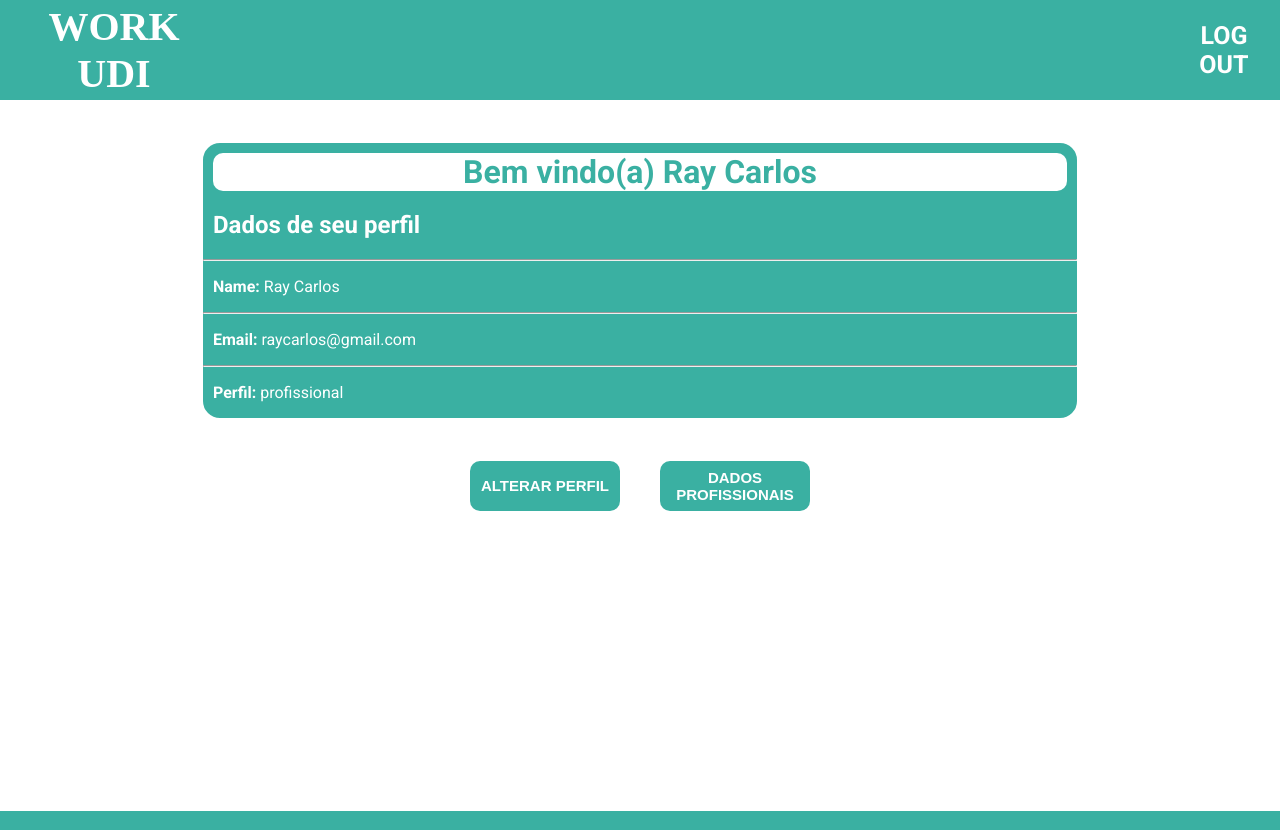
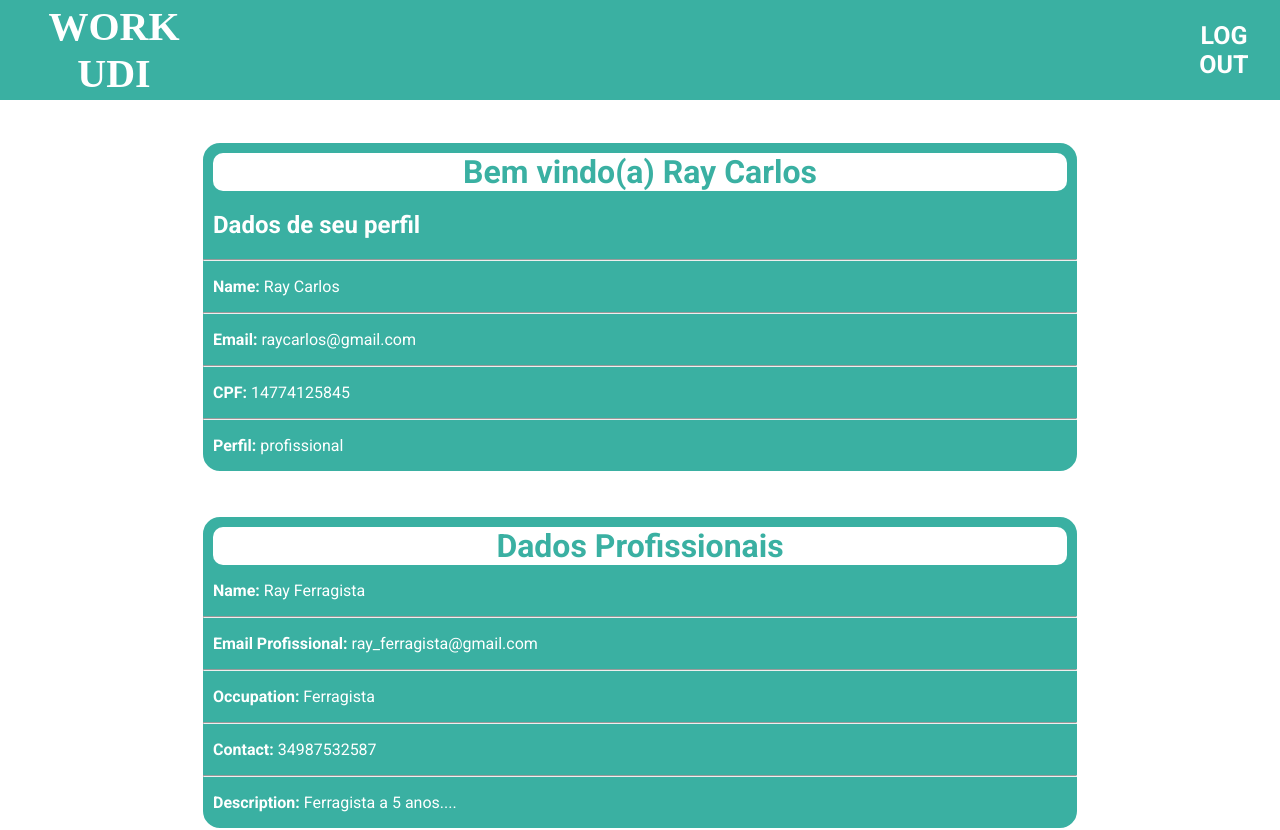
Before and after one commit to raycarlos17/Work-udi, a React (Create React App) app: page /profissional/1 in a window 1280 px wide. Shown: the top 830 px of the page. Built offline with nearby package versions, Linux system fonts and the light colour scheme; data requests are answered from the project's data file; a web font is replaced by a local one.

Commit message:
Inclusao do campo cpf em registro e perfil

```diff
--- a/backend/db.json
+++ b/backend/db.json
@@ -2,15 +2,17 @@
   "users": [
     {
       "id": 1,
-      "name": "Ray Carlos",
+      "name": "Ray Carlos ",
       "email": "raycarlos@gmail.com",
-      "perfil": "profissional",
-      "password": "123456"
+      "cpf": "14774125845",
+      "password": "123456",
+      "perfil": "profissional"
     },
     {
       "id": 2,
       "name": "Carlos",
       "email": "carlos@gmail.com",
+      "cpf": "85245695132",
       "password": "123456",
       "perfil": "profissional"
     },
@@ -18,6 +20,7 @@
       "id": 3,
       "name": "Vanessa",
       "email": "vanessa@gmail.com",
+      "cpf": "25885214774",
       "password": "123456",
       "perfil": "profissional"
     },
@@ -25,6 +28,7 @@
       "id": 4,
       "name": "Thiago",
       "email": "thiago@gmail.com",
+      "cpf": "75335785265",
       "password": "123456",
       "perfil": "profissional"
     },
@@ -32,6 +36,7 @@
       "id": 5,
       "name": "Lucas",
       "email": "lucas@gmail.com",
+      "cpf": "98985214787",
       "password": "123456",
       "perfil": "profissional"
     },
@@ -39,6 +44,7 @@
       "id": 6,
       "name": "Fernando",
       "email": "fernando@gmail.com",
+      "cpf": "36985214774",
       "password": "123456",
       "perfil": "profissional"
     },
@@ -46,6 +52,7 @@
       "id": 7,
       "name": "Gabriel",
       "email": "gabriel@gmail.com",
+      "cpf": "74102589630",
       "password": "123456",
       "perfil": "profissional"
     },
@@ -53,6 +60,7 @@
       "id": 8,
       "name": "Agnaldo",
       "email": "agnaldo@gmail.com",
+      "cpf": "98798798798",
       "password": "123456",
       "perfil": "profissional"
     },
@@ -60,6 +68,7 @@
       "id": 9,
       "name": "Pedro",
       "email": "pedro@gmail.com",
+      "cpf": "65465465465",
       "password": "123456",
       "perfil": "profissional"
     },
@@ -67,6 +76,7 @@
       "id": 10,
       "name": "João",
       "email": "joao@gmail.com",
+      "cpf": "32132132132",
       "password": "123456",
       "perfil": "profissional"
     },
@@ -74,6 +84,7 @@
       "id": 11,
       "name": "Carol",
       "email": "carol@gmail.com",
+      "cpf": "12312312312",
       "password": "123456",
       "perfil": "profissional"
     },
@@ -81,6 +92,7 @@
       "id": 12,
       "name": "Breno",
       "email": "breno@gmail.com",
+      "cpf": "45645645645",
       "password": "123456",
       "perfil": "profissional"
     },
@@ -88,6 +100,7 @@
       "id": 13,
       "name": "Raphael Henrique",
       "email": "raphael@gmail.com",
+      "cpf": "78978978978",
       "password": "123456",
       "perfil": "profissional"
     },
@@ -95,20 +108,12 @@
       "id": 14,
       "name": "Rafael",
       "email": "rafael@gmail.com",
+      "cpf": "74174174174",
       "password": "123456",
       "perfil": "profissional"
     }
   ],
   "workers": [
-    {
-      "id": 1,
-      "name": "Ray Carlos",
-      "email": "raycarlos_ferragista@gmail.com",
-      "emailLogin": "raycarlos@gmail.com",
-      "occupation": "Ferragista",
-      "contact": "34912341234",
-      "description": "Trabalho como ferragista a 5 anos"
-    },
     {
       "id": 2,
       "name": "Carlos",
@@ -175,6 +180,15 @@
       "emailLogin": "breno@gmail.com",
       "occupation": "Jardineiro",
       "contact": "34973918246"
+    },
+    {
+      "id": 1,
+      "name": "Ray Ferragista",
+      "email": "ray_ferragista@gmail.com",
+      "emailLogin": "raycarlos@gmail.com",
+      "occupation": "Ferragista",
+      "contact": "34987532587",
+      "description": "Ferragista a 5 anos...."
     }
   ]
 }
--- a/src/Routes.js
+++ b/src/Routes.js
@@ -16,7 +16,7 @@ function Routes(props) {
             <Route exact path='/login' component={Login} />
             <Route exact path='/register' component={Register} />
             <Route exact path='/workers/:id' component={Workers}/>
-            <Route exact path='/cliente/:id' component={HomeCliente}/>
+            <Route exact path='/cliente/:id' component={HomeCliente} isPrivate/>
             <Route exact path='/profissional/:id' component={HomeProfissional}/>
             <Route exact path='/register/perfil/profissional/:id' component={RegistrarPerfilProfissional}/>
             <Route exact path='/alterar/perfil/:id' component={AlterarDadosPerfil}/>
--- a/src/pages/AlteraDadosPerfil/index.js
+++ b/src/pages/AlteraDadosPerfil/index.js
@@ -9,6 +9,7 @@ const AlteraDadosPerfil = (props) => {
 
     const [name, setName] = useState('')
     const [email, setEmail] = useState('')
+    const [cpf, setCpf] = useState('')
     const [password, setPassword] = useState('')
     const [confirmPassword, setConfirmPassword] = useState('')
     const [perfil, setPerfil] = useState('')
@@ -26,8 +27,8 @@ const AlteraDadosPerfil = (props) => {
                         setListUser(result);
                         setName(result.name);
                         setEmail(result.email);
+                        setCpf(result.cpf)
                         setPerfil(result.perfil);
-                        console.log(result)
                     })
         }
         catch (error) {
@@ -49,6 +50,7 @@ const AlteraDadosPerfil = (props) => {
                     "id": listUser.id,
                     "name": name,
                     "email": email,
+                    "cpf": cpf,
                     "password": password,
                     "perfil": perfil
                 })
@@ -62,6 +64,31 @@ const AlteraDadosPerfil = (props) => {
             alert('Erro ao alterar dados')
 
             console.log(error)
+        }
+    }
+
+    function perfilSelect() {
+        if (listUser.perfil === 'cliente') {
+            return (
+                <select className='select-dados-perfil' defaultValue={'cliente'} onChange={e => setPerfil(e.target.value)}>
+                    <optgroup label="Profile">
+                        <option value={'cliente'}>Client</option>
+                        <option value={'profissional'} >Professional</option>
+                    </optgroup>
+                </select>
+            )
+
+        }
+        else if (listUser.perfil === 'profissional') {
+            return (
+                <select className='select-dados-perfil' defaultValue={'profissional'} onChange={e => setPerfil(e.target.value)}>
+                    <optgroup label="Profile">
+                        <option value={'cliente'}>Client</option>
+                        <option value={'profissional'}>Professional</option>
+                    </optgroup>
+                </select>
+            )
+
         }
     }
 
@@ -101,6 +128,10 @@ const AlteraDadosPerfil = (props) => {
                     <br />
                     <input className='input-altera-perfil' value={email || ''} onChange={e => setEmail(e.target.value)} type='text' placeholder={email} />
                     <br />
+                    <label>CPF: </label>
+                    <br />
+                    <input className='input-altera-perfil' value={cpf || ''} onChange={e => setCpf(e.target.value)} type='text' placeholder={cpf} />
+                    <br />
                     <label>Password: </label>
                     <br />
                     <input className='input-altera-perfil' value={password || ''} onChange={e => setPassword(e.target.value)} type='password' placeholder='Password' />
@@ -109,14 +140,7 @@ const AlteraDadosPerfil = (props) => {
                     <br />
                     <input className='input-altera-perfil' value={confirmPassword} onChange={e => setConfirmPassword(e.target.value)} type='password' placeholder='Confirm Password' />
                     <br />
-                    <label className='label-radio-alterar'>
-                        <input name='perfil' className='input-radio-alterar' type='radio' value={perfil} onChange={() => setPerfil('cliente')} />
-                            Client
-                        </label>
-                    <label className='label-radio-alterar'>
-                        <input name='perfil' className='input-radio-alterar' type='radio' value={perfil} onChange={() => setPerfil('profissional')} />
-                        Professional
-                        </label>
+                    {perfilSelect()}
                     <div className='div-button-registrar-profissional'>
                         <button onClick={handleClickUpdateWorker}>ALTERAR</button>
                         <button><Link className='link-button-perfil' to={`/${listUser.perfil}/${listUser.id}`}>PERFIL</Link></button>
--- a/src/pages/HomeCliente/index.js
+++ b/src/pages/HomeCliente/index.js
@@ -44,6 +44,8 @@ const HomeCliente = (props) => {
                 <hr />
                 <p><strong>Email: </strong>{listUser.email}</p>
                 <hr />
+                <p><strong>CPF: </strong>{listUser.cpf}</p>
+                <hr />
                 <p><strong>Perfil: </strong>{listUser.perfil}</p>
             </div>
             <div className='button-alterar-dados-client'>
--- a/src/pages/HomeProfissional/index.js
+++ b/src/pages/HomeProfissional/index.js
@@ -12,25 +12,25 @@ const HomeProfissional = (props) => {
     const [listWorker, setListWorker] = useState([])
 
     useEffect(() => {
-        async function fetchData() {
-            const id = await props.match.params.id
+        function fetchData() {
+            const id = props.match.params.id
             let user;
 
             try {
                 fetch(`http://localhost:3001/users/${id}`)
-                    .then(async response => await response.json())
+                    .then(async response => response.json())
                     .then(
                         async (result) => {
-                            await setListUser(result);
+                             setListUser(result);
                             user = result
                             try {
                                 fetch(`http://localhost:3001/workers`)
-                                    .then(async response => await response.json())
+                                    .then(async response => response.json())
                                     .then(
                                         async (result) => {
                                             result.map(async worker => {
                                                 if (user.email === worker.emailLogin) {
-                                                    await setListWorker(worker)
+                                                    setListWorker(worker)
                                                 }
                                                 else {
                                                     setListWorker(false)
@@ -74,6 +74,7 @@ const HomeProfissional = (props) => {
 
     return (
         <div>
+
             <Header>
                 <div className='div-ButtonLogOut'>
                     <ButtonLogOut />
@@ -87,6 +88,8 @@ const HomeProfissional = (props) => {
                 <hr />
                 <p><strong>Email: </strong>{listUser.email}</p>
                 <hr />
+                <p><strong>CPF: </strong>{listUser.cpf}</p>
+                <hr/>
                 <p><strong>Perfil: </strong>{listUser.perfil}</p>
             </div>
             {divWorker()}
--- a/src/pages/Login/index.js
+++ b/src/pages/Login/index.js
@@ -106,7 +106,7 @@ const Login = (props) => {
                 </div>
             </div>
             <div className='div-right'>
-                <div className='div-title'>Login</div>
+                <div className='div-title-login'>Login</div>
                 <p>Fill in the fields and login</p>
                 <br />
                 <br />
--- a/src/pages/Login/login.css
+++ b/src/pages/Login/login.css
@@ -75,7 +75,7 @@
     font-weight: bold;
 }
 
-.div-title{
+.div-title-login{
     width: auto;
     padding: 0;
     margin-top: 160px;
--- a/src/pages/Register/index.js
+++ b/src/pages/Register/index.js
@@ -9,14 +9,17 @@ import EmailIcon from '@material-ui/icons/Email';
 import LockIcon from '@material-ui/icons/Lock';
 import HomeIcon from '@material-ui/icons/Home';
 import LockOpenIcon from '@material-ui/icons/LockOpen';
+import PeopleIcon from '@material-ui/icons/People';
+import RecentActorsIcon from '@material-ui/icons/RecentActors';
 
 const Register = (props) => {
 
     const [name, setName] = useState('')
     const [email, setEmail] = useState('')
+    const [cpf, setCpf] = useState('')
     const [password, setPassword] = useState('')
     const [confirmPassword, setConfirmPassword] = useState('')
-    const [perfil, setPerfil] = useState('')
+    const [perfil, setPerfil] = useState('cliente')
     const [listUsers, setListUsers] = useState([])
 
     useEffect(() => {
@@ -48,6 +51,7 @@ const Register = (props) => {
                     "id": id,
                     "name": name,
                     "email": email,
+                    "cpf": cpf,
                     "password": password,
                     "perfil": perfil
                 })
@@ -73,22 +77,29 @@ const Register = (props) => {
 
     function confirmRegister(email) {
 
-        let emailConfirmerd = true
+        let emailConfirmed = true
+        let cpfConfirmed = true
 
         listUsers.map(users => {
 
             if (email === users.email) {
                 alert('Email ja registrado em sistema')
-                clearForms()
-                return emailConfirmerd = false
+                setEmail('')
+                return emailConfirmed = false
             }
-            return emailConfirmerd;
+
+            if(cpf === users.cpf) {
+                alert('CPF ja registrado em sistema')
+                setCpf('')
+                return cpfConfirmed = false
+            }
+            return emailConfirmed;
         })
-        if (email === '' || name === '' || password === '' || perfil === '') {
+        if (email === '' || name === '' || password === '' || perfil === '' || cpf === '') {
             return alert('Preencher todos os campos para fazer o cadastro')
         }
 
-        if (emailConfirmerd === true) {
+        if (emailConfirmed === true && cpfConfirmed === true) {
             if (password === confirmPassword) {
                 return registerUserBack().then(resultado => (JSON.stringify(resultado)))
             } else {
@@ -103,6 +114,7 @@ const Register = (props) => {
     function clearForms() {
         setName('')
         setEmail('')
+        setCpf('')
         setPassword('')
         setPerfil('')
         setConfirmPassword('')
@@ -152,20 +164,24 @@ const Register = (props) => {
                     <EmailIcon className='icon-input' style={{ color: '#3AB0A2' }} />
                     <input value={email} type='text' placeholder='Email' onChange={e => setEmail(e.target.value)} required multiple />
                     <br />
+                    <RecentActorsIcon className='icon-input' style={{ color: '#3AB0A2' }} />
+                    <input value={cpf} type='text' placeholder='CPF' onChange={e => setCpf(e.target.value)} required multiple />
+                    <br />
                     <LockIcon className='icon-input' style={{ color: '#3AB0A2' }} />
                     <input value={password} type='password' placeholder='Password' onChange={e => setPassword(e.target.value)} required />
                     <br />
                     <LockOpenIcon className='icon-input' style={{ color: '#3AB0A2' }} />
                     <input value={confirmPassword} type='password' placeholder='Confirm Password' onChange={e => setConfirmPassword(e.target.value)} required />
                     <br />
-                    <label className='label-register-user'>
-                        <input name='perfil' className='input-radio' type='radio' value={perfil} onChange={() => setPerfil('cliente')} />
-                            Client
-                        </label>
-                    <label className='label-register-user'>
-                        <input name='perfil' className='input-radio' type='radio' value={perfil} onChange={() => setPerfil('profissional')} />
-                        Professional
-                        </label>
+                    <PeopleIcon className='icon-input' style={{ color: '#3AB0A2' }} />
+                    <select className='select-login' onChange={e => setPerfil(e.target.value)}>
+                    <optgroup label="Profile">
+                        <option value='cliente'  >Client</option>
+                        <option value='profissional' >Professional</option>
+                        </optgroup>
+                    </select>
+
+                    <br/>
                     <div className='div-button-right'>
                         <button type="submit" onClick={handleClick}>
                             SIGN UP
@@ -179,3 +195,37 @@ const Register = (props) => {
 }
 
 export default Register;
+
+// function registerUserBack() {
+//     let list = listUsers
+//     let id = list.length + 1
+//     try {
+//         let retorno = fetch('http://localhost:5000/users/cadastro', {
+//             method: 'POST',
+//             headers: {
+//                 'Accept': 'application/json',
+//                 'Content-Type': 'application/json',
+//                 'Access-Control-Allow-Origin': '*'
+//             },
+//             body: JSON.stringify({
+//                // "_id": id,
+//                 "name": name,
+//                 "email": email,
+//                 "cpf": cpf,
+//                 "password": password,
+//                 "perfil": perfil
+//             })
+//         })
+
+//         let json = retorno.json()
+//         alert('Registrado com sucesso')
+//         clearForms()
+//         routeChange()
+//         return json
+
+//     } catch (error) {
+//         alert('Erro ao fazer o registro')
+//         clearForms()
+//         console.log(error)
+//     }
+// }
```
Also changed, not shown: src/pages/Register/register.css (+9 -3 lines).
